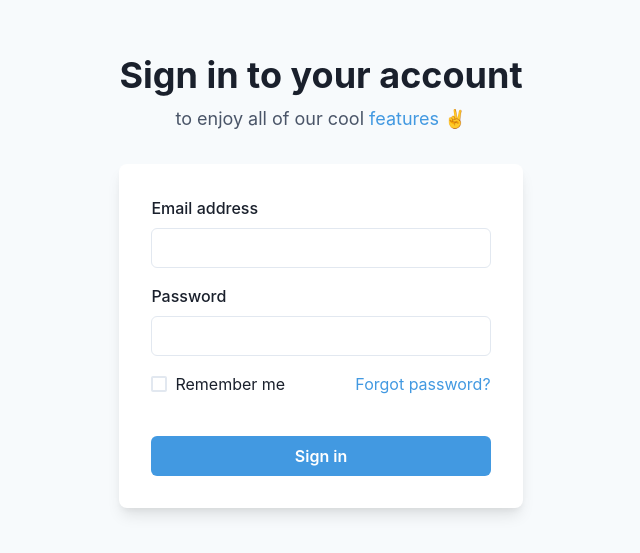
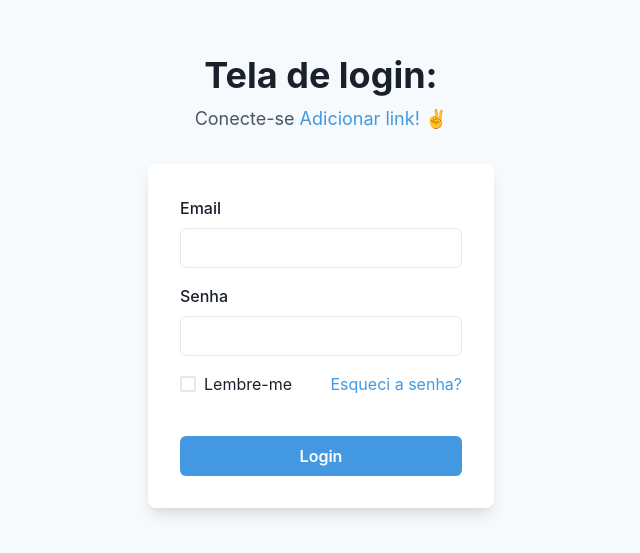
Before and after one commit to luisgaspari/PI-4S-JD-FrontEnd-v01, a React (Vite) app: page /login in a window 1280 px wide. Shown: the part 119-672 px from the top of the page, without its empty margins (319-959 px from the left). Built offline with nearby package versions, Linux system fonts and the light colour scheme.

Commit message:
Ajuste tela de Login

```diff
--- a/src/pages/login/index.tsx
+++ b/src/pages/login/index.tsx
@@ -22,9 +22,9 @@ export default function Login() {
       bg={useColorModeValue('gray.50', 'gray.800')}>
       <Stack spacing={8} mx={'auto'} maxW={'lg'} py={12} px={6}>
         <Stack align={'center'}>
-          <Heading fontSize={'4xl'}>Sign in to your account</Heading>
+          <Heading fontSize={'4xl'}>Tela de login:</Heading>
           <Text fontSize={'lg'} color={'gray.600'}>
-            to enjoy all of our cool <Link color={'blue.400'}>features</Link> ✌️
+            Conecte-se <Link color={'blue.400'}>Adicionar link!</Link> ✌️
           </Text>
         </Stack>
         <Box
@@ -34,11 +34,11 @@ export default function Login() {
           p={8}>
           <Stack spacing={4}>
             <FormControl id="email">
-              <FormLabel>Email address</FormLabel>
+              <FormLabel>Email </FormLabel>
               <Input type="email" />
             </FormControl>
             <FormControl id="password">
-              <FormLabel>Password</FormLabel>
+              <FormLabel>Senha</FormLabel>
               <Input type="password" />
             </FormControl>
             <Stack spacing={10}>
@@ -46,8 +46,8 @@ export default function Login() {
                 direction={{ base: 'column', sm: 'row' }}
                 align={'start'}
                 justify={'space-between'}>
-                <Checkbox>Remember me</Checkbox>
-                <Link color={'blue.400'}>Forgot password?</Link>
+                <Checkbox>Lembre-me</Checkbox>
+                <Link color={'blue.400'}>Esqueci a senha?</Link>
               </Stack>
               <Button
                 bg={'blue.400'}
@@ -55,7 +55,7 @@ export default function Login() {
                 _hover={{
                   bg: 'blue.500',
                 }}>
-                Sign in
+                Login
               </Button>
             </Stack>
           </Stack>
```
Also changed, not shown: 1 other file (tests, documents, lock files or other folders).
